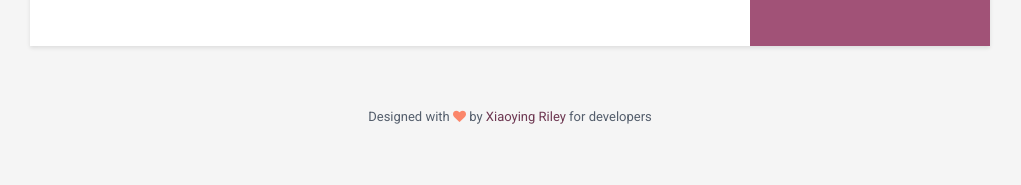
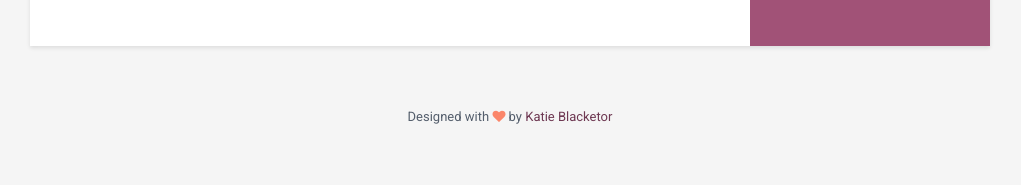
Before and after one commit to blackeka/blackeka.github.io, a Jekyll site: the page built from index.html, in a window 1280 px wide. Shown: the part 1675-1860 px from the top of the page, without its empty margins (130-1151 px from the left). Built offline with Jekyll 4.4.1, drawn with Linux system fonts in a browser that asks for light colours.

Commit message:
update footer

```diff
--- a/_includes/footer.html
+++ b/_includes/footer.html
@@ -1,6 +1,6 @@
     <footer class="footer">
         <div class="text-center">
                 <!--/* This template is released under the Creative Commons Attribution 3.0 License. Please keep the attribution link below when using for your own project. Thank you for your support. :) If you'd like to use the template without the attribution, you can check out other license options via our website: themes.3rdwavemedia.com */-->
-                <small class="copyright">Designed with <i class="fa fa-heart"></i> by <a href="http://themes.3rdwavemedia.com" target="_blank" rel="nofollow">Xiaoying Riley</a> for developers</small>
+                <small class="copyright">Designed with <i class="fa fa-heart"></i> by <a href="https://github.com/blackeka" target="_blank" rel="nofollow">Katie Blacketor</a></small>
         </div><!--//container-->
     </footer><!--//footer-->
```
